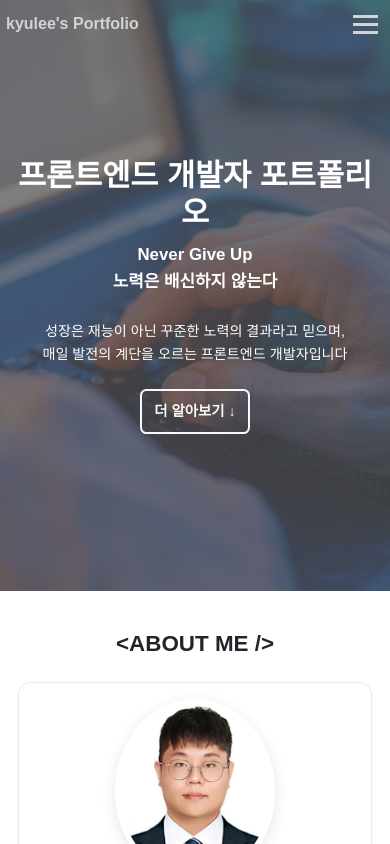
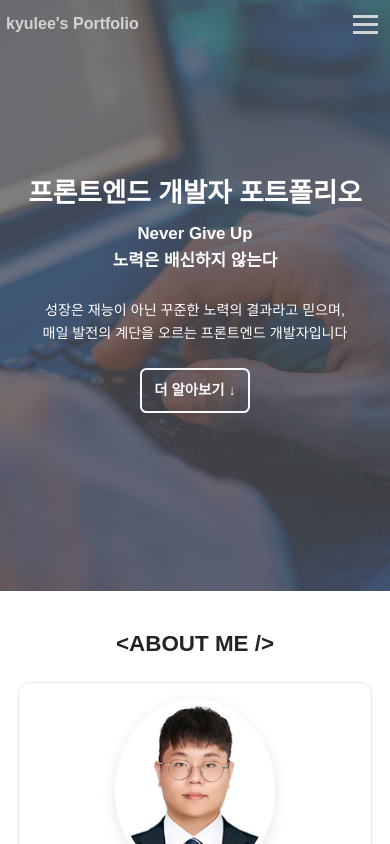
Before and after one commit to leekyuhyun/portfolio, a Vue app: page / in a window 390 px wide. Shown: the top 844 px of the page. Built offline with nearby package versions, Linux system fonts and the light colour scheme.

Commit message:
fix : 모바일 환경 글 맞춤 수정

```diff
--- a/src/components/Introduction/Introduction.css
+++ b/src/components/Introduction/Introduction.css
@@ -19,7 +19,7 @@
     height: 70vh;
   }
   .display-2 {
-    font-size: calc(1.625rem + 4.5vw); /* 부트스트랩 기본값 활용 */
+    font-size: calc(1.625rem + 3.5vw); /* 4.5vw -> 3.5vw로 수정 */
   }
   .fs-1 {
     font-size: calc(1.375rem + 1.5vw) !important;
--- a/src/css/main.css
+++ b/src/css/main.css
@@ -16,6 +16,8 @@ body {
   font-size: 1.6rem;
   line-height: 1.6;
   background-color: #f8f9fa;
+  word-break: keep-all; /* 한글 단어 잘림 방지 */
+  overflow-wrap: break-word; /* 긴 영문/URL 강제 줄바꿈 */
 }
 .section {
   padding: 8rem 1rem;
```
